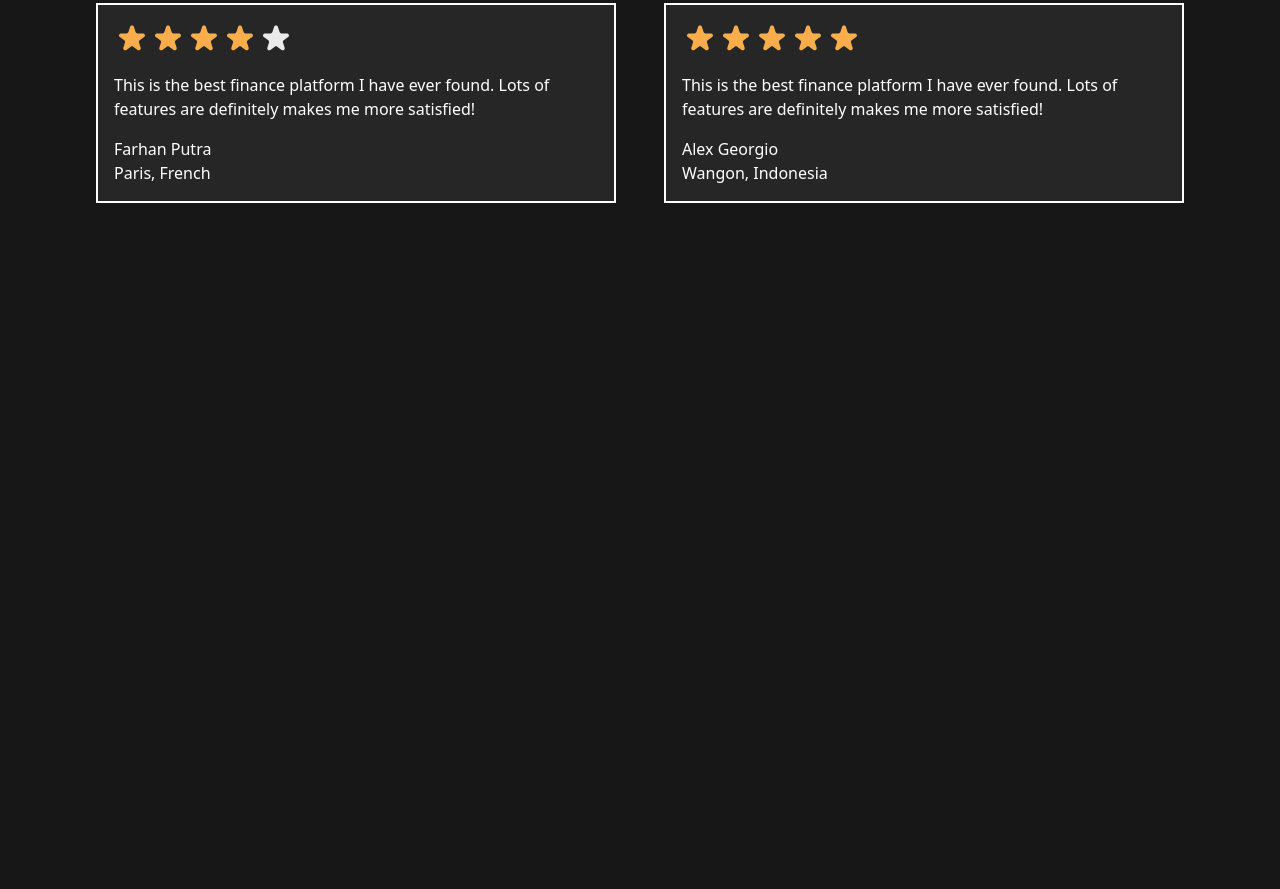
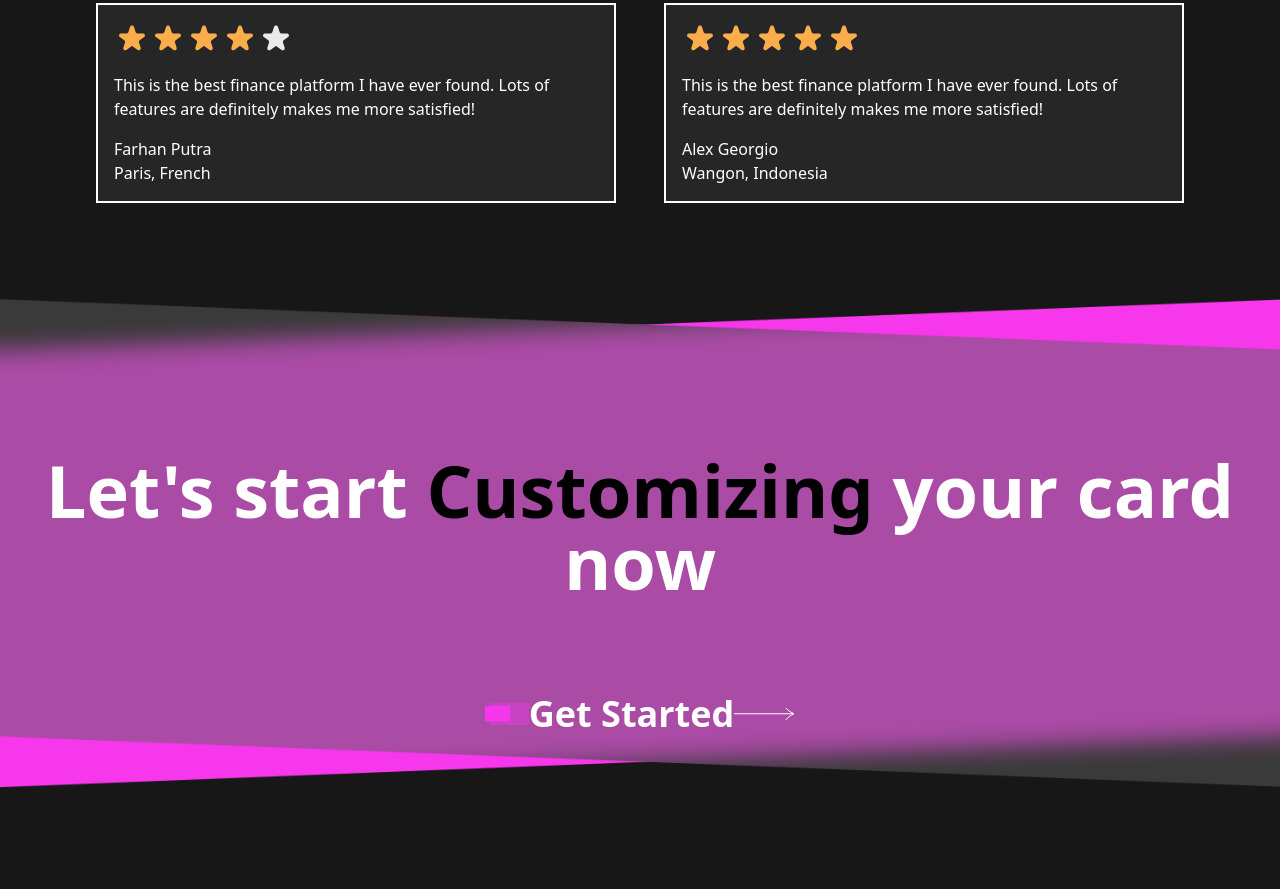
Before and after one commit to arshitcc/Just-Tailwind, a plain HTML site: page Credit_Card_Landing_Page/index.html in a window 1280 px wide. Shown: the part 3813-4702 px from the top of the page. Before the commit the page ends 4112 px from the top, so only its background shows below. Drawn offline with nearby package versions, Linux system fonts and the light colour scheme.

Commit message:
CCLP_USP+-Coded

```diff
--- a/Credit_Card_Landing_Page/index.html
+++ b/Credit_Card_Landing_Page/index.html
@@ -160,4 +160,19 @@
             </div>
         </div>
     </div>
+
+    <!-- USP+ -->
+    <div class="relative max-w-screen-2xl mx-auto  font-bold text-center h-[300px] md:h-[590px] ">
+        <img class="absolute z-0  w-full" src="./Assets/Photos/Rectangle 6773.png" alt="no-img">
+        <img class="absolute z-10 w-full" src="./Assets/Photos/Rectangle 6774.png" alt="no-img">
+        <div class="relative z-20 flex flex-col items-center justify-center h-full gap-8 md:gap-24">
+            <p class="text-4xl md:text-7xl">Let's start <span class="text-black">Customizing</span> your card now</p>
+            <button class="flex items-center text-4xl font-bold"  type="submit">
+                <img src="./Assets/Icons/btn-pink-bg.svg" alt="no-img">
+                Get Started
+                <img src="./Assets/Icons/RightArrow.svg" alt="no-img">
+            </button>
+        </div>
+    </div>
+
 </body>
```
